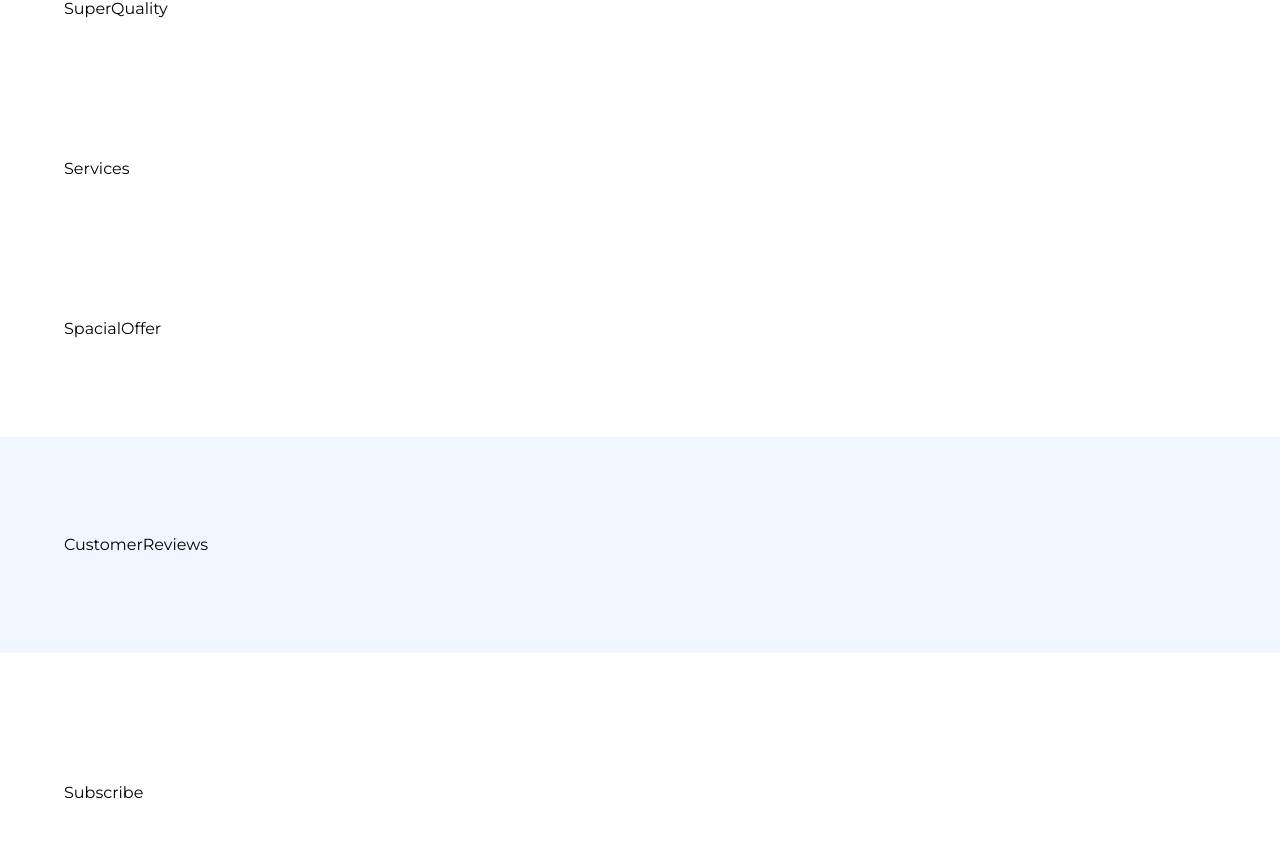
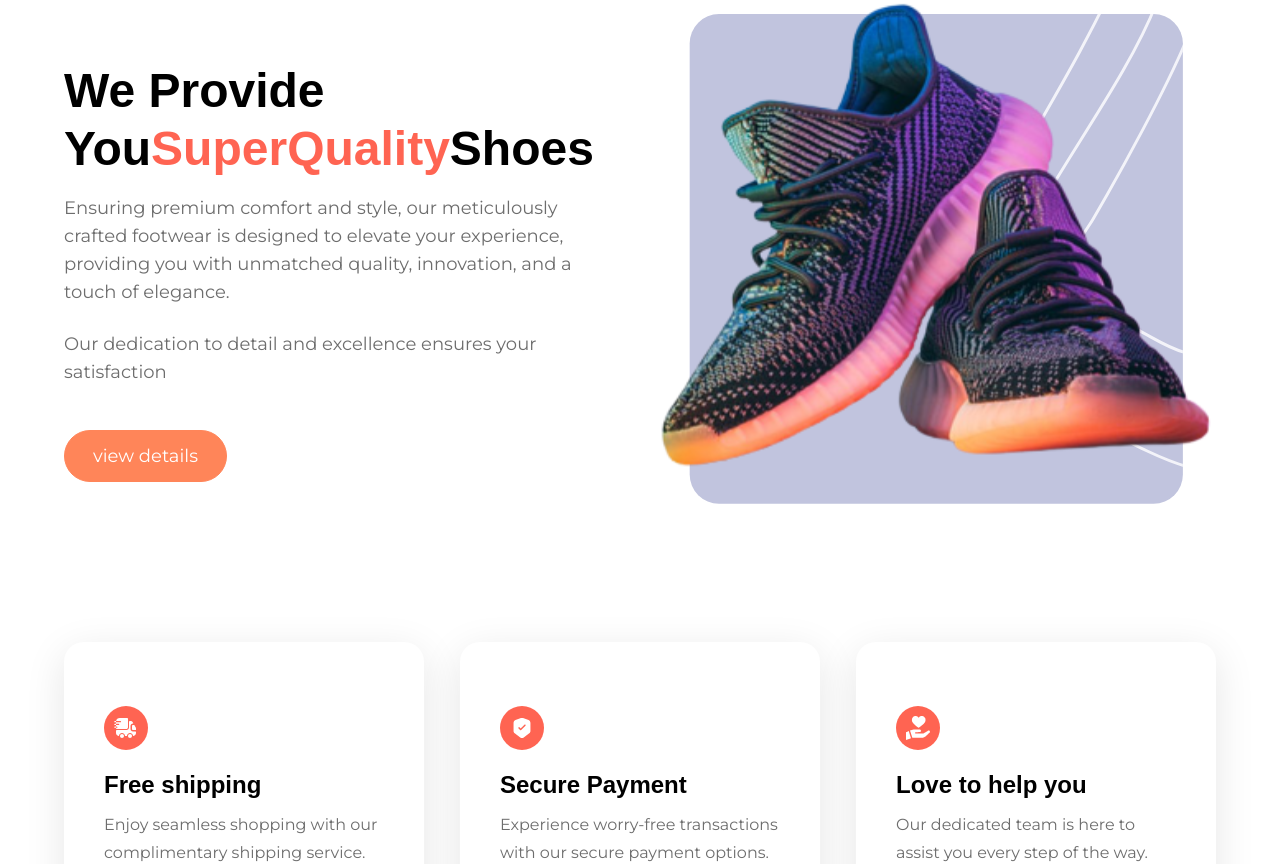
Before and after one commit to Mohammed23200/Nike-Web-Site-Tailwind-, a React (Vite) app in the folder react-vite-tailwind-starter/: page / in a window 1280 px wide. Shown: the part 1839-2703 px from the top of the page. Built offline with nearby package versions, Linux system fonts and the light colour scheme.

Commit message:
spacialOffers and services

```diff
--- a/react-vite-tailwind-starter/src/components/Button.jsx
+++ b/react-vite-tailwind-starter/src/components/Button.jsx
@@ -4,7 +4,7 @@ const Button = ({label,iconURL}) => {
   return (
     <button className='flex justify-center items-center gap-2 px-7 py-4 border font-montserrat text-lg leading-none border-[#FF8559] bg-[#FF8559] rounded-full text-white'>
         {label}
-        <img src={iconURL} alt="arrow right icon" className='ml-2 rounded-full w-5 h-5 ' />
+        {iconURL && <img src={iconURL} alt="arrow right icon" className='ml-2 rounded-full w-5 h-5 ' />}
     </button>
   )
 }
--- /dev/null
+++ b/react-vite-tailwind-starter/src/components/ServiceCard.jsx
@@ -0,0 +1,16 @@
+import React from 'react';
+
+function ServiceCard({ imgURL, label, subtext }) {
+  return (
+    <div className="flex-1 sm:w-[350px] sm:min-w-[350px] shadow-3xl rounded-[20px] px-10 py-16">
+      <div className="w-11 h-11 flex justify-center items-center bg-coral-red rounded-full">
+        <img src={imgURL} alt={label} width={24} height={24} />
+      </div>
+
+      <h3 className="mt-5 text-2xl font-palanquin font-bold">{label}</h3>
+      <p className="mt-3 text-slate-gray font-montserrat leading-7">{subtext}</p>
+    </div>
+  );
+}
+
+export default ServiceCard;
--- a/react-vite-tailwind-starter/src/sections/Services.jsx
+++ b/react-vite-tailwind-starter/src/sections/Services.jsx
@@ -1,9 +1,15 @@
-import React from 'react'
+import React from 'react';
+import { services } from '../constants';
+import ServiceCard from '../components/ServiceCard';
 
 const Services = () => {
   return (
-    <div>Services</div>
-  )
-}
+    <section className="max-container flex flex-wrap justify-center gap-9">
+      {services.map((service) => (
+        <ServiceCard key={service.label} {...service} />
+      ))}
+    </section>
+  );
+};
 
-export default Services
+export default Services;
--- a/react-vite-tailwind-starter/src/sections/SpacialOffer.jsx
+++ b/react-vite-tailwind-starter/src/sections/SpacialOffer.jsx
@@ -2,7 +2,7 @@ import React from 'react'
 
 const SpacialOffer = () => {
   return (
-    <div>SpacialOffer</div>
+    <section>SpacialOffer</section>
   )
 }
 
--- a/react-vite-tailwind-starter/src/sections/SuperQuality.jsx
+++ b/react-vite-tailwind-starter/src/sections/SuperQuality.jsx
@@ -1,8 +1,33 @@
 import React from 'react'
-
+import Button from '../components/Button'
+import { shoe8 } from '../assets/images'
 const SuperQuality = () => {
   return (
-    <div>SuperQuality</div>
+    <section id='about-us' className='flex justify-between items-center max-lg:flex-col gap-10 w-full max-container '>
+      <div className='flex flex-1 flex-col '>
+        <h2 className="mt-10 font-palanquin capitalize text-4xl max-sm:text-[72px] max-sm:leading-[84px] font-bold lg:max-w-lg ">
+          We Provide You
+
+          <span className="text-[#FF6452] ">Super</span>
+          <span className="text-[#FF6452] ">Quality</span>Shoes
+        </h2>
+
+        <p className="mt-4 lg:max-w-lg font-montserrat text-slate-gray text-lg leading-7">
+         Ensuring premium comfort and style, our meticulously crafted footwear
+          is designed to elevate your experience, providing you with unmatched
+          quality, innovation, and a touch of elegance.        </p>
+        <p className='mt-6 lg:max-w-lg font-montserrat text-slate-gray text-lg leading-7'>
+          Our dedication to detail and excellence ensures your satisfaction
+        </p>
+        <div className='mt-11 '>
+          <Button label="view details"/>
+        </div>
+
+      </div>
+      <div className='flex-1 flex justify-center items-center '>
+        <img src={shoe8} alt="shoe" width={570} height={522} className='object-contain'/>
+      </div>
+    </section>
   )
 }
 
```
